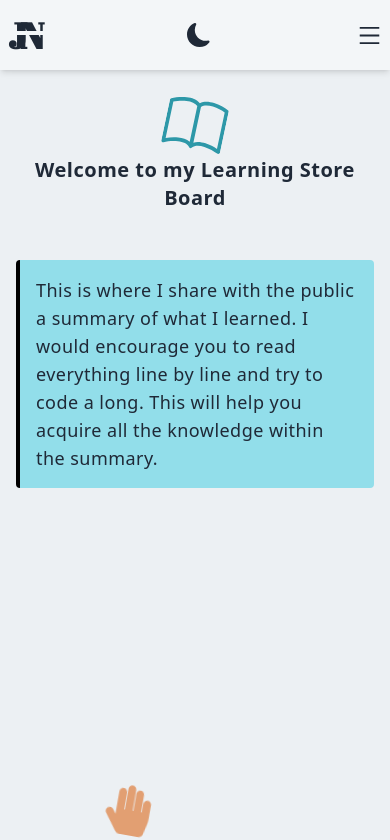
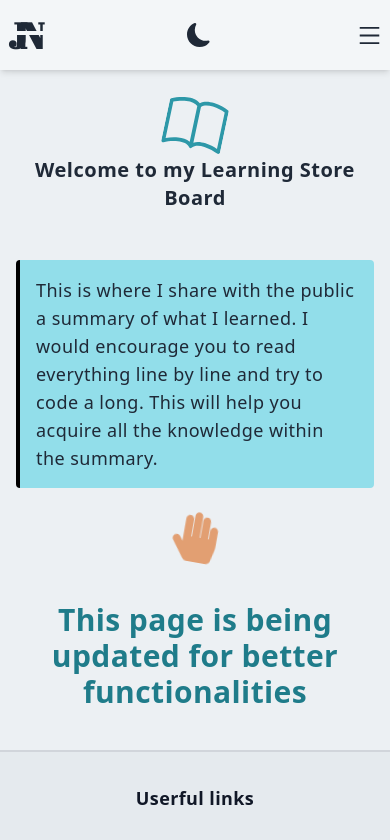
Before and after one commit to niyontwali/updated-portfolio-nextjs, a Next.js app: page /myLearnings in a window 390 px wide. Shown: the top 840 px of the page. Built offline with nearby package versions, Linux system fonts and the light colour scheme; no server answers; a small style sheet from the web is missing; a web font is replaced by a local one.

Commit message:
removed a bug from the login

```diff
--- a/components/Learnings.jsx
+++ b/components/Learnings.jsx
@@ -23,9 +23,9 @@ const Learnings = () => {
           </div>
         </div>
       </div>
-      <div className="w-1/2 my-32">
+      <div className="lg:w-1/2 my-6 lg:my-32">
         <div className="flex flex-wrap gap-6">
-          <div className="mt-[20vh]">
+          <div className="mt-0 lg:mt-[20vh]">
             <FaHandPaper className="mx-auto animate-wave text-[#e29f72]" size="50" />
             <h2 className="pt-10 text-center text-[#1f7c8a]">This page is being updated for better functionalities</h2>
           </div>
--- a/components/Login.jsx
+++ b/components/Login.jsx
@@ -47,7 +47,7 @@ const Login = () => {
 
   const handleAuthLogin = (provider) => () => signIn(provider);
   return (
-    <div className="w-full h-screen pt-[20vh] px-4">
+    <div className="w-full min-h-screen pt-[20vh] px-4">
       <div className="bg-gray-100 dark:bg-[#2d333b] max-w-[450px] mx-auto mt-[5vh] rounded-xl shadow-xl shadow-gray-300 dark:shadow-lg dark:shadow-gray-900">
         <div className="mx-4 lg:px-12 items-center py-6">
           <div className="flex flex-col items-center justify-center py-4">
--- a/components/Tooltip.jsx
+++ b/components/Tooltip.jsx
@@ -1,13 +1,13 @@
 import React from "react";
 
-const Tooltip = ({ title }) => {
+const Tooltip = ({ title, description }) => {
   return (
     <>
       <div className="absolute hover:hidden cursor-default mt-8 font-bold text-md bg-[#0284c7] px-3 py-2 rounded-xl opacity-0 group-hover:opacity-100 shadow-xl">
         <div className="w-3 h-3 bg-[#0284c7] rotate-45 -mt-[12px]"></div>
         <p className="text-gray-100 text-md"> {title} </p>
         <p className="max-w-[200px] pt-2 font-bold text-gray-200 text-xs">
-          Login Using your Gmail or Github or Twitter Account to access this page
+          { description }
         </p>
       </div>
     </>
--- a/pages/auth/login.js
+++ b/pages/auth/login.js
@@ -3,7 +3,7 @@ import Login from "../../components/Login";
 
 export default function LoginPage() {
   return (
-    <div>
+    <div className="min-h-screen">
       <Head>
         <title>John | Login</title>
         <meta name="description" content="Login page" />
--- a/sections/Navbar.jsx
+++ b/sections/Navbar.jsx
@@ -126,7 +126,7 @@ const Navbar = () => {
               <Link href="/myLearnings">
                 <SiBookstack className="hover:text-[#0284c7]" size={27} />
               </Link>
-              <Tooltip title="My Learning Store" />
+              <Tooltip title="My Learning Store" description="This is a store board of what I have learned. Visit the page to benefit from the records" />
             </div>
             <div className="text-sm font-[500] cursor-pointer  mr-10 group">
               <Link href="/bookmarks">
@@ -135,7 +135,7 @@ const Navbar = () => {
                   size={27}
                 />
               </Link>
-              <Tooltip title="My Bookmarks" />
+              <Tooltip title="My Bookmarks" description="This is where all the usefull links/resources visited are stored" />
             </div>
             <div className="flex items-center">
               <div>
```
